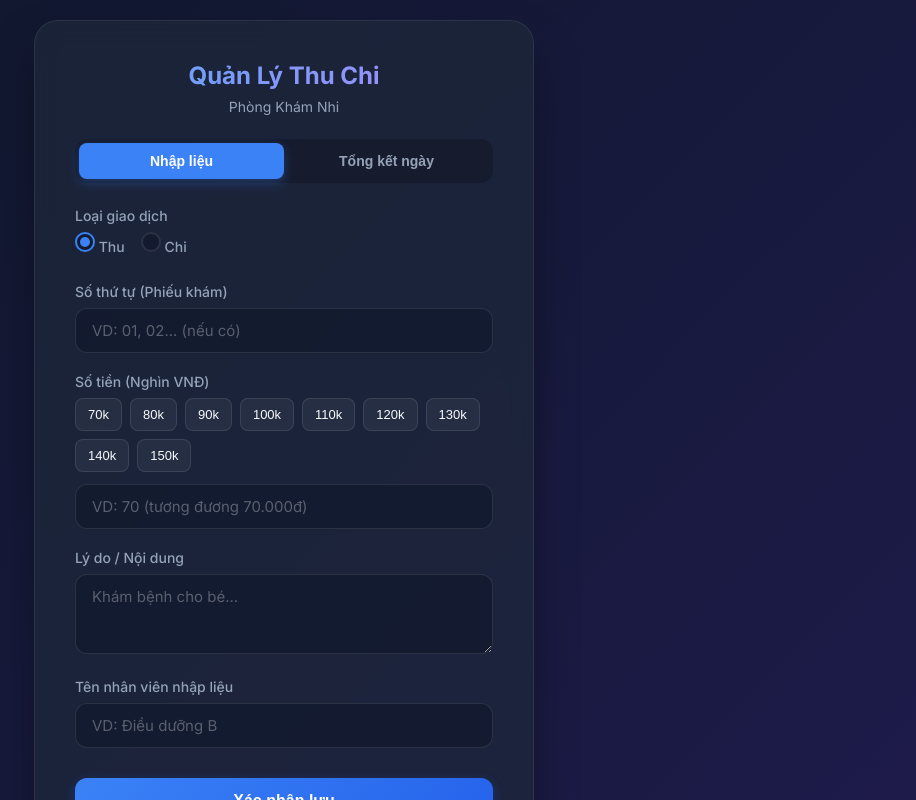
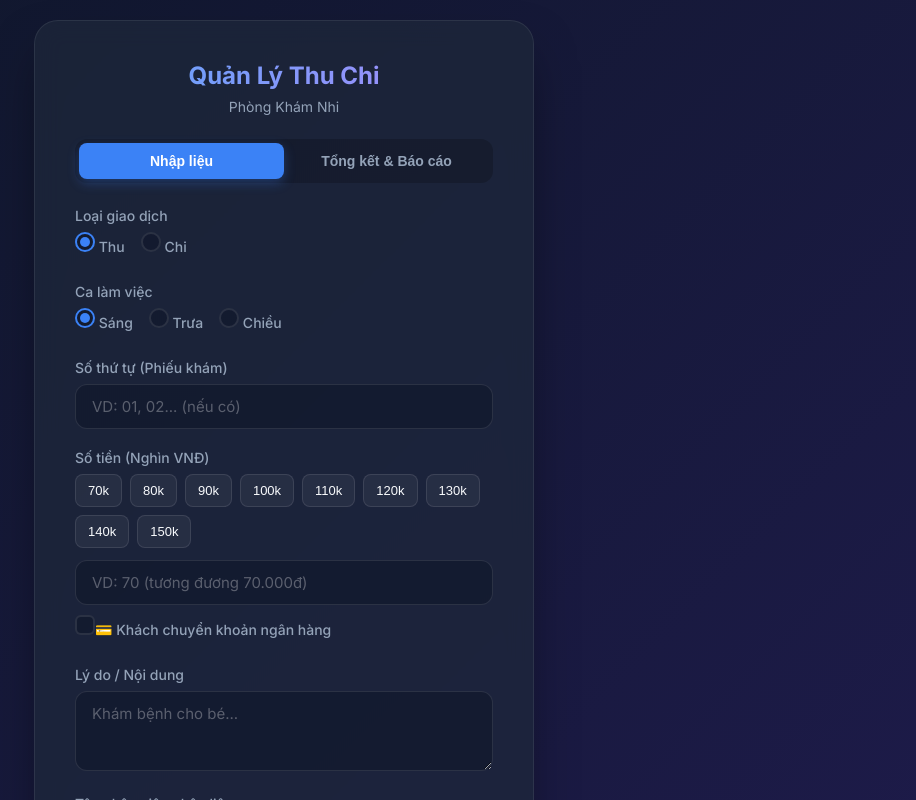
Before and after one commit to DrStrangePediatric/Quanlythuchiphongkham, a Next.js app: page / in a window 1280 px wide. Shown: the top 800 px of the page, without its empty margins (356-1272 px from the left). Built offline with nearby package versions, Linux system fonts and the light colour scheme.

Commit message:
Add files via upload

```diff
--- a/app/api/submit/route.ts
+++ b/app/api/submit/route.ts
@@ -4,9 +4,9 @@ import { google } from 'googleapis';
 export async function POST(request: Request) {
   try {
     const body = await request.json();
-    const { stt, type, amount, description, staff } = body;
+    const { stt, type, shift, paymentMethod, amount, description, staff } = body;
 
-    if (!type || !amount || !description || !staff) {
+    if (!type || !shift || !paymentMethod || !amount || !description || !staff) {
       return NextResponse.json({ error: 'Vui lòng điền đầy đủ thông tin bắt buộc' }, { status: 400 });
     }
 
@@ -45,11 +45,11 @@ export async function POST(request: Request) {
 
         await sheets.spreadsheets.values.append({
           spreadsheetId,
-          range: `'${sheetName}'!A:G`, // Adjust if your sheet name is different
+          range: `'${sheetName}'!A:I`,
           valueInputOption: 'USER_ENTERED',
           requestBody: {
             values: [
-              [stt, dateString, timeString, type, realAmount, description, staff],
+              [stt, dateString, timeString, shift, type, paymentMethod, realAmount, description, staff],
             ],
           },
         });
@@ -67,8 +67,10 @@ export async function POST(request: Request) {
       const sttText = stt ? `\n🏷 STT: ${stt}` : '';
       const message = `
 🏥 *Thông báo ${type} mới*${sttText}
-⏰ Thời gian: ${dateString} ${timeString}
+⏰ Thời gian: ${timeString} - ${dateString}
+🏷 Ca làm việc: ${shift}
 💰 Số tiền: *${realAmount.toLocaleString('vi-VN')} VNĐ*
+💳 Hình thức: ${paymentMethod}
 📝 Nội dung: ${description}
 👤 Nhân viên: ${staff}
       `;
--- a/app/api/summary/route.ts
+++ b/app/api/summary/route.ts
@@ -15,8 +15,27 @@ const getAuth = () => {
   });
 };
 
-export async function GET() {
+// Hàm so sánh ngày DD/MM/YYYY
+const parseDateString = (dateStr: string) => {
+  if (!dateStr) return 0;
+  const parts = dateStr.split('/');
+  if (parts.length === 3) {
+    // parts[0]: DD, parts[1]: MM, parts[2]: YYYY
+    return new Date(parseInt(parts[2]), parseInt(parts[1]) - 1, parseInt(parts[0])).getTime();
+  }
+  return 0;
+};
+
+export async function GET(request: Request) {
   try {
+    const { searchParams } = new URL(request.url);
+    const startDate = searchParams.get('startDate'); // DD/MM/YYYY
+    const endDate = searchParams.get('endDate'); // DD/MM/YYYY
+    const shiftFilter = searchParams.get('shift') || 'Tất cả';
+
+    const startTimestamp = startDate ? parseDateString(startDate) : 0;
+    const endTimestamp = endDate ? parseDateString(endDate) : Number.MAX_SAFE_INTEGER;
+
     const auth = getAuth();
     const sheets = google.sheets({ version: 'v4', auth });
     const spreadsheetId = process.env.GOOGLE_SHEET_ID;
@@ -36,46 +55,64 @@ export async function GET() {
       return NextResponse.json({ error: 'Lỗi không tìm thấy file Google Sheet' }, { status: 404 });
     }
 
-    // Đọc toàn bộ dữ liệu từ Sheet
     const response = await sheets.spreadsheets.values.get({
       spreadsheetId,
-      range: `'${sheetName}'!A:E`, // Đọc cột Ngày (A) đến Cột Số Tiền (E)
+      range: `'${sheetName}'!A:G`, // Đọc đến cột G (Số tiền ở format mới)
     });
 
     const rows = response.data.values || [];
-    const now = new Date();
-    const todayString = now.toLocaleDateString('vi-VN');
 
-    let totalThu = 0;
-    let totalChi = 0;
+    let thuTM = 0;
+    let thuCK = 0;
+    let chiTM = 0;
+    let chiCK = 0;
 
-    // Bỏ qua dòng tiêu đề (index 0) nếu có
     for (let i = 1; i < rows.length; i++) {
       const row = rows[i];
-      // row[0] là STT, row[1] là Ngày, row[3] là Loại, row[4] là Số Tiền
-      // A (0) = STT
-      // B (1) = Ngày
-      // C (2) = Giờ
-      // D (3) = Loại
-      // E (4) = Số tiền
+      const rowDateStr = row[1]; // B (1) = Ngày
+      const rowTimestamp = parseDateString(rowDateStr);
 
-      const rowDate = row[1];
-      const type = row[3];
-      const amountStr = row[4];
+      // Nếu có lọc ngày, kiểm tra xem giao dịch có nằm trong khoảng ngày không
+      if (startTimestamp > 0 && rowTimestamp < startTimestamp) continue;
+      if (endTimestamp < Number.MAX_SAFE_INTEGER && rowTimestamp > endTimestamp) continue;
 
-      if (rowDate === todayString) {
-        // Loại bỏ dấu phẩy/chấm nếu có trong số tiền và chuyển thành số
-        const amount = parseInt(amountStr?.replace(/[,.]/g, '') || '0');
+      let rowShift = '';
+      let type = '';
+      let paymentMethod = 'Tiền mặt'; // Mặc định cũ
+      let amountStr = '0';
 
-        if (type === 'Thu') {
-          totalThu += amount;
-        } else if (type === 'Chi') {
-          totalChi += amount;
-        }
+      // Xử lý tương thích ngược (Cũ vs Mới)
+      if (row[3] === 'Thu' || row[3] === 'Chi') {
+        // Định dạng cũ: STT | Ngày | Giờ | Loại | Số tiền
+        type = row[3];
+        amountStr = row[4];
+      } else if (row[4] === 'Thu' || row[4] === 'Chi') {
+        // Định dạng mới: STT | Ngày | Giờ | Ca | Loại | Hình thức | Số tiền
+        rowShift = row[3];
+        type = row[4];
+        paymentMethod = row[5];
+        amountStr = row[6];
+      } else {
+        continue; // Dòng không hợp lệ
+      }
+
+      // Lọc theo ca
+      if (shiftFilter !== 'Tất cả' && rowShift && rowShift !== shiftFilter) {
+        continue;
+      }
+
+      const amount = parseInt(amountStr?.replace(/[,.]/g, '') || '0');
+
+      if (type === 'Thu') {
+        if (paymentMethod === 'Chuyển khoản') thuCK += amount;
+        else thuTM += amount;
+      } else if (type === 'Chi') {
+        if (paymentMethod === 'Chuyển khoản') chiCK += amount;
+        else chiTM += amount;
       }
     }
 
-    return NextResponse.json({ thu: totalThu, chi: totalChi });
+    return NextResponse.json({ thuTM, thuCK, chiTM, chiCK });
   } catch (error) {
     console.error('Summary GET Error:', error);
     return NextResponse.json({ error: 'Lỗi khi đọc dữ liệu từ Sheet' }, { status: 500 });
@@ -85,7 +122,7 @@ export async function GET() {
 export async function POST(request: Request) {
   try {
     const body = await request.json();
-    const { thu, chi, salary, remaining } = body;
+    const { startDate, endDate, shift, thuTM, thuCK, chiTM, chiCK, salary, remaining } = body;
 
     const auth = getAuth();
     const sheets = google.sheets({ version: 'v4', auth });
@@ -96,19 +133,22 @@ export async function POST(request: Request) {
 
     const spreadsheetId = process.env.GOOGLE_SHEET_ID;
 
-    // 1. Lưu dòng TỔNG KẾT vào Google Sheet
-    if (spreadsheetId) {
+    // Chỉ lưu Google Sheet TỔNG KẾT nếu là báo cáo cuối ngày của nguyên ngày
+    if (spreadsheetId && startDate === endDate && shift === 'Tất cả') {
       try {
         const meta = await sheets.spreadsheets.get({ spreadsheetId });
         const sheetName = meta.data.sheets?.[0]?.properties?.title || 'Trang tính 1';
 
+        const totalThu = thuTM + thuCK;
+        const totalChi = chiTM + chiCK;
+
         await sheets.spreadsheets.values.append({
           spreadsheetId,
-          range: `'${sheetName}'!A:G`,
+          range: `'${sheetName}'!A:I`,
           valueInputOption: 'USER_ENTERED',
           requestBody: {
             values: [
-              ['', dateString, timeString, 'TỔNG KẾT', '', `Thu: ${thu.toLocaleString('vi-VN')} | Chi: ${chi.toLocaleString('vi-VN')} | Lương: ${salary.toLocaleString('vi-VN')} | DƯ: ${remaining.toLocaleString('vi-VN')}`, 'HỆ THỐNG'],
+              ['', dateString, timeString, '', 'TỔNG KẾT', '', `Thu: ${totalThu} | Chi: ${totalChi} | Lương: ${salary} | DƯ: ${remaining}`, 'HỆ THỐNG', ''],
             ],
           },
         });
@@ -122,14 +162,31 @@ export async function POST(request: Request) {
     const chatId = process.env.TELEGRAM_CHAT_ID;
 
     if (botToken && chatId) {
+      let reportTitle = `TỔNG KẾT NGÀY ${startDate}`;
+      if (startDate !== endDate) {
+        reportTitle = `TỔNG KẾT (${startDate} - ${endDate})`;
+      } else if (shift !== 'Tất cả') {
+        reportTitle = `TỔNG KẾT CA ${shift.toUpperCase()} (${startDate})`;
+      }
+
+      const totalThu = thuTM + thuCK;
+      const totalChi = chiTM + chiCK;
+
       const message = `
-📊 *TỔNG KẾT NGÀY ${dateString}*
+📊 *${reportTitle}*
 --------------------------
-📈 Tổng Thu: *${thu.toLocaleString('vi-VN')} VNĐ*
-📉 Tổng Chi: *${chi.toLocaleString('vi-VN')} VNĐ*
-💸 Lương NV: *${salary.toLocaleString('vi-VN')} VNĐ*
+📈 *TỔNG THU: ${totalThu.toLocaleString('vi-VN')}*
+   💵 Tiền mặt: ${thuTM.toLocaleString('vi-VN')}
+   💳 Chuyển khoản: ${thuCK.toLocaleString('vi-VN')}
+
+📉 *TỔNG CHI: ${totalChi.toLocaleString('vi-VN')}*
+   💵 Tiền mặt: ${chiTM.toLocaleString('vi-VN')}
+   💳 Chuyển khoản: ${chiCK.toLocaleString('vi-VN')}
+
+💸 Lương NV: *${salary.toLocaleString('vi-VN')}*
 --------------------------
-💵 *CÒN LẠI: ${remaining.toLocaleString('vi-VN')} VNĐ*
+💰 *DƯ TRONG KÉT: ${remaining.toLocaleString('vi-VN')}*
+_(Chỉ là số dư tính toán trên phần mềm)_
       `;
 
       try {
--- a/app/globals.css
+++ b/app/globals.css
@@ -183,6 +183,58 @@ textarea.form-control { min-height: 80px; resize: vertical; }
   border-color: var(--primary);
 }
 
+/* Checkbox */
+.checkbox-group {
+  display: flex;
+  align-items: center;
+  margin-top: 10px;
+}
+
+.checkbox-label {
+  display: flex;
+  align-items: center;
+  gap: 10px;
+  cursor: pointer;
+  font-size: 14px;
+  color: var(--text-secondary);
+}
+
+.checkbox-label input[type="checkbox"] {
+  appearance: none;
+  width: 20px;
+  height: 20px;
+  border: 2px solid var(--input-border);
+  border-radius: 6px;
+  background: var(--input-bg);
+  transition: all 0.2s ease;
+  position: relative;
+  cursor: pointer;
+}
+
+.checkbox-label input[type="checkbox"]:checked {
+  background: var(--primary);
+  border-color: var(--primary);
+}
+
+.checkbox-label input[type="checkbox"]:checked::after {
+  content: '';
+  position: absolute;
+  left: 6px;
+  top: 2px;
+  width: 5px;
+  height: 10px;
+  border: solid white;
+  border-width: 0 2px 2px 0;
+  transform: rotate(45deg);
+}
+
+/* Grid layout for dates */
+.grid-2 {
+  display: grid;
+  grid-template-columns: 1fr 1fr;
+  gap: 16px;
+}
+
 .btn-submit {
   width: 100%;
   padding: 14px;
--- a/app/page.tsx
+++ b/app/page.tsx
@@ -9,10 +9,26 @@ export default function Home() {
 
   // Nhập liệu state
   const [type, setType] = useState('Thu');
+  const [shift, setShift] = useState('Sáng');
+  const [isTransfer, setIsTransfer] = useState(false);
   const [amount, setAmount] = useState('');
 
   // Tổng kết state
-  const [summaryData, setSummaryData] = useState<{thu: number, chi: number} | null>(null);
+  const [summaryData, setSummaryData] = useState<{
+    thuTM: number, thuCK: number, chiTM: number, chiCK: number
+  } | null>(null);
+
+  // Lấy ngày hôm nay định dạng YYYY-MM-DD cho input type="date"
+  const getTodayStr = () => {
+    const d = new Date();
+    // Chỉnh múi giờ việt nam
+    d.setMinutes(d.getMinutes() - d.getTimezoneOffset());
+    return d.toISOString().split('T')[0];
+  };
+
+  const [startDate, setStartDate] = useState(getTodayStr());
+  const [endDate, setEndDate] = useState(getTodayStr());
+  const [summaryShift, setSummaryShift] = useState('Tất cả');
   const [salary, setSalary] = useState('');
 
   const quickAmounts = [70, 80, 90, 100, 110, 120, 130, 140, 150];
@@ -26,7 +42,9 @@ export default function Home() {
     const data = {
       stt: formData.get('stt') || '',
       type: type,
-      amount: formData.get('amount'), // Ví dụ: "70"
+      shift: shift,
+      paymentMethod: isTransfer ? 'Chuyển khoản' : 'Tiền mặt',
+      amount: formData.get('amount'),
       description: formData.get('description'),
       staff: formData.get('staff'),
     };
@@ -44,6 +62,7 @@ export default function Home() {
         setMessage({ type: 'success', text: 'Đã lưu dữ liệu thành công!' });
         (e.target as HTMLFormElement).reset();
         setAmount('');
+        setIsTransfer(false);
       } else {
         setMessage({ type: 'error', text: result.error || 'Có lỗi xảy ra, vui lòng thử lại.' });
       }
@@ -58,11 +77,20 @@ export default function Home() {
     setLoading(true);
     setMessage(null);
     try {
-      const res = await fetch('/api/summary');
+      // Chuyển format YYYY-MM-DD sang DD/MM/YYYY để gửi API
+      const formatToVN = (d: string) => d ? d.split('-').reverse().join('/') : '';
+
+      const query = new URLSearchParams({
+        startDate: formatToVN(startDate),
+        endDate: formatToVN(endDate),
+        shift: summaryShift
+      });
+
+      const res = await fetch(`/api/summary?${query.toString()}`);
       const data = await res.json();
       if (res.ok) {
-        setSummaryData({ thu: data.thu, chi: data.chi });
-        setMessage({ type: 'success', text: 'Đã lấy số liệu hôm nay thành công.' });
+        setSummaryData(data);
+        setMessage({ type: 'success', text: 'Đã lấy số liệu thành công.' });
       } else {
         setMessage({ type: 'error', text: data.error || 'Lỗi lấy số liệu' });
       }
@@ -80,16 +108,24 @@ export default function Home() {
     setMessage(null);
 
     const salaryNum = parseInt(salary) || 0;
-    // Tổng còn lại = Tổng Thu - Tổng Chi - Lương
-    const remaining = summaryData.thu - summaryData.chi - (salaryNum * 1000);
+    const totalThu = summaryData.thuTM + summaryData.thuCK;
+    const totalChi = summaryData.chiTM + summaryData.chiCK;
+    const remaining = totalThu - totalChi - (salaryNum * 1000);
+
+    const formatToVN = (d: string) => d.split('-').reverse().join('/');
 
     try {
       const res = await fetch('/api/summary', {
         method: 'POST',
         headers: { 'Content-Type': 'application/json' },
         body: JSON.stringify({
-          thu: summaryData.thu,
-          chi: summaryData.chi,
+          startDate: formatToVN(startDate),
+          endDate: formatToVN(endDate),
+          shift: summaryShift,
+          thuTM: summaryData.thuTM,
+          thuCK: summaryData.thuCK,
+          chiTM: summaryData.chiTM,
+          chiCK: summaryData.chiCK,
           salary: salaryNum * 1000,
           remaining: remaining
         })
@@ -126,7 +162,7 @@ export default function Home() {
           className={`tab-btn ${activeTab === 'tongket' ? 'active' : ''}`}
           onClick={() => {setActiveTab('tongket'); setMessage(null)}}
         >
-          Tổng kết ngày
+          Tổng kết & Báo cáo
         </button>
       </div>
 
@@ -157,14 +193,23 @@ export default function Home() {
           </div>
 
           <div className="form-group">
+            <label>Ca làm việc</label>
+            <div className="radio-group">
+              <label className="radio-label">
+                <input type="radio" checked={shift === 'Sáng'} onChange={() => setShift('Sáng')} /> Sáng
+              </label>
+              <label className="radio-label">
+                <input type="radio" checked={shift === 'Trưa'} onChange={() => setShift('Trưa')} /> Trưa
+              </label>
+              <label className="radio-label">
+                <input type="radio" checked={shift === 'Chiều'} onChange={() => setShift('Chiều')} /> Chiều
+              </label>
+            </div>
+          </div>
+
+          <div className="form-group">
             <label htmlFor="stt">Số thứ tự (Phiếu khám)</label>
-            <input
-              type="text"
-              id="stt"
-              name="stt"
-              className="form-control"
-              placeholder="VD: 01, 02... (nếu có)"
-            />
+            <input type="text" id="stt" name="stt" className="form-control" placeholder="VD: 01, 02... (nếu có)" />
           </div>
 
           <div className="form-group">
@@ -173,12 +218,7 @@ export default function Home() {
             {type === 'Thu' && (
               <div className="quick-buttons">
                 {quickAmounts.map(val => (
-                  <button
-                    key={val}
-                    type="button"
-                    className="quick-btn"
-                    onClick={() => setAmount(val.toString())}
-                  >
+                  <button key={val} type="button" className="quick-btn" onClick={() => setAmount(val.toString())}>
                     {val}k
                   </button>
                 ))}
@@ -186,39 +226,27 @@ export default function Home() {
             )}
 
             <input
-              type="number"
-              id="amount"
-              name="amount"
-              className="form-control"
-              placeholder="VD: 70 (tương đương 70.000đ)"
-              required
-              min="0"
-              value={amount}
-              onChange={(e) => setAmount(e.target.value)}
+              type="number" id="amount" name="amount" className="form-control"
+              placeholder="VD: 70 (tương đương 70.000đ)" required min="0"
+              value={amount} onChange={(e) => setAmount(e.target.value)}
             />
+
+            <div className="checkbox-group">
+              <label className="checkbox-label">
+                <input type="checkbox" checked={isTransfer} onChange={(e) => setIsTransfer(e.target.checked)} />
+                💳 Khách chuyển khoản ngân hàng
+              </label>
+            </div>
           </div>
 
           <div className="form-group">
             <label htmlFor="description">Lý do / Nội dung</label>
-            <textarea
-              id="description"
-              name="description"
-              className="form-control"
-              placeholder="Khám bệnh cho bé..."
-              required
-            ></textarea>
+            <textarea id="description" name="description" className="form-control" placeholder="Khám bệnh cho bé..." required></textarea>
           </div>
 
           <div className="form-group">
             <label htmlFor="staff">Tên nhân viên nhập liệu</label>
-            <input
-              type="text"
-              id="staff"
-              name="staff"
-              className="form-control"
-              placeholder="VD: Điều dưỡng B"
-              required
-            />
+            <input type="text" id="staff" name="staff" className="form-control" placeholder="VD: Điều dưỡng B" required />
           </div>
 
           <button type="submit" className="btn-submit" disabled={loading}>
@@ -227,24 +255,49 @@ export default function Home() {
         </form>
       ) : (
         <div>
-          <button
-            className="btn-submit btn-fetch"
-            onClick={fetchSummary}
-            disabled={loading}
-          >
-            {loading ? 'Đang tải...' : 'Lấy số liệu hôm nay'}
+          <div className="grid-2">
+            <div className="form-group">
+              <label>Từ ngày</label>
+              <input type="date" className="form-control" value={startDate} onChange={(e) => setStartDate(e.target.value)} />
+            </div>
+            <div className="form-group">
+              <label>Đến ngày</label>
+              <input type="date" className="form-control" value={endDate} onChange={(e) => setEndDate(e.target.value)} />
+            </div>
+          </div>
+
+          <div className="form-group">
+            <label>Lọc theo Ca</label>
+            <select className="form-control" value={summaryShift} onChange={(e) => setSummaryShift(e.target.value)}>
+              <option value="Tất cả">Tất cả các ca</option>
+              <option value="Sáng">Ca Sáng</option>
+              <option value="Trưa">Ca Trưa</option>
+              <option value="Chiều">Ca Chiều</option>
+            </select>
+          </div>
+
+          <button className="btn-submit btn-fetch" onClick={fetchSummary} disabled={loading}>
+            {loading ? 'Đang tải...' : 'Lấy số liệu'}
           </button>
 
           {summaryData && (
             <>
               <div className="summary-card">
                 <div className="summary-row">
-                  <span>Tổng Thu:</span>
-                  <span className="text-success">{(summaryData.thu).toLocaleString('vi-VN')} đ</span>
+                  <span>Thu Tiền Mặt:</span>
+                  <span className="text-success">{(summaryData.thuTM).toLocaleString('vi-VN')} đ</span>
                 </div>
                 <div className="summary-row">
-                  <span>Tổng Chi:</span>
-                  <span className="text-danger">{(summaryData.chi).toLocaleString('vi-VN')} đ</span>
+                  <span>Thu Chuyển Khoản:</span>
+                  <span className="text-success">{(summaryData.thuCK).toLocaleString('vi-VN')} đ</span>
+                </div>
+                <div className="summary-row" style={{marginTop: 8, paddingTop: 8, borderTop: '1px solid rgba(255,255,255,0.1)'}}>
+                  <span>Chi Tiền Mặt:</span>
+                  <span className="text-danger">{(summaryData.chiTM).toLocaleString('vi-VN')} đ</span>
+                </div>
+                <div className="summary-row">
+                  <span>Chi Chuyển Khoản:</span>
+                  <span className="text-danger">{(summaryData.chiCK).toLocaleString('vi-VN')} đ</span>
                 </div>
 
                 <div className="form-group" style={{marginTop: '16px'}}>
@@ -261,18 +314,20 @@ export default function Home() {
                 <div className="summary-row total">
                   <span>TỔNG CÒN LẠI:</span>
                   <span>
-                    {(summaryData.thu - summaryData.chi - ((parseInt(salary)||0) * 1000)).toLocaleString('vi-VN')} đ
+                    {(summaryData.thuTM + summaryData.thuCK - summaryData.chiTM - summaryData.chiCK - ((parseInt(salary)||0) * 1000)).toLocaleString('vi-VN')} đ
                   </span>
                 </div>
               </div>
 
-              <button
-                className="btn-submit btn-danger"
-                onClick={handleEndDay}
-                disabled={loading}
-              >
-                {loading ? 'Đang gửi...' : 'Chốt sổ & Gửi Telegram'}
-              </button>
+              {startDate === endDate ? (
+                <button className="btn-submit btn-danger" onClick={handleEndDay} disabled={loading}>
+                  {loading ? 'Đang gửi...' : `Chốt sổ & Gửi Telegram (${summaryShift === 'Tất cả' ? 'Cả ngày' : 'Ca ' + summaryShift})`}
+                </button>
+              ) : (
+                <p style={{textAlign: 'center', fontSize: 13, color: 'var(--text-secondary)'}}>
+                  * Chức năng Gửi Telegram chỉ khả dụng khi Tổng kết trong 1 ngày duy nhất.
+                </p>
+              )}
             </>
           )}
         </div>
```
